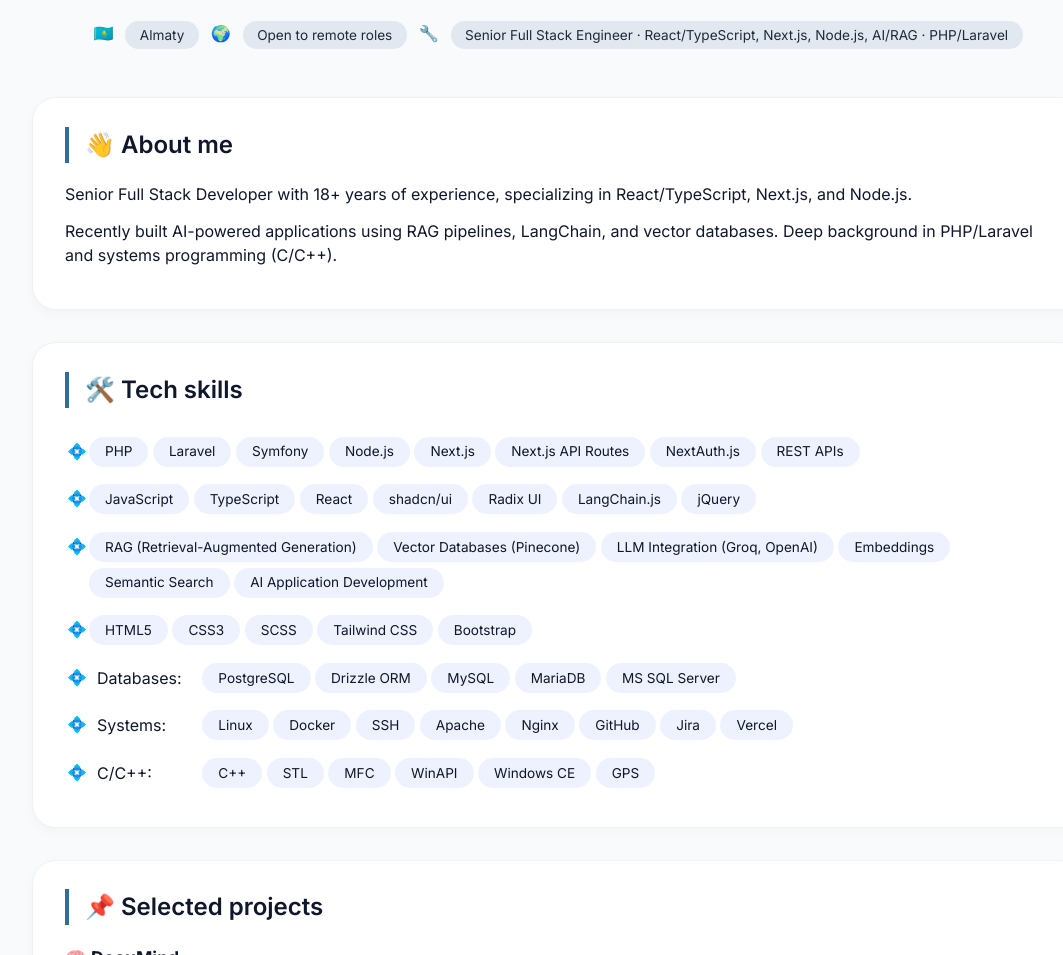
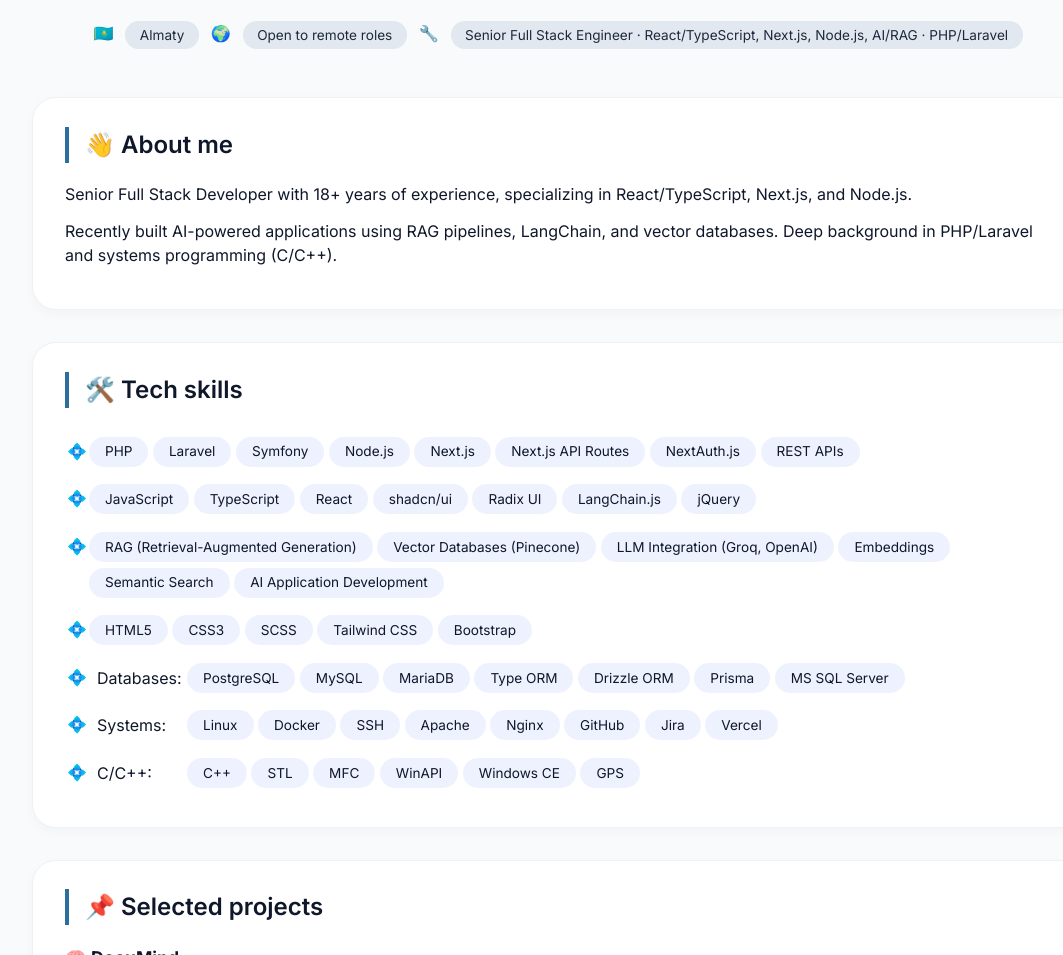
Before and after one commit to tolkensak/tolkensak, a plain HTML site: page index.html in a window 1280 px wide. Shown: the part 145-1100 px from the top of the page, without its empty margins (82-1145 px from the left). Drawn offline with Linux system fonts and the light colour scheme.

Commit message:
Add Database Skills

```diff
--- a/index.html
+++ b/index.html
@@ -281,9 +281,11 @@ footer {
                         <td><div class="skill-label">Databases:</div></td>
                         <td>
                             <span class="skill">PostgreSQL</span>
-                            <span class="skill">Drizzle ORM</span>
                             <span class="skill">MySQL</span>
                             <span class="skill">MariaDB</span>
+                            <span class="skill">Type ORM</span>
+                            <span class="skill">Drizzle ORM</span>
+                            <span class="skill">Prisma</span>
                             <span class="skill">MS SQL Server</span>
                         </td>
                     </tr>
```
Also changed, not shown: 1 other file.
